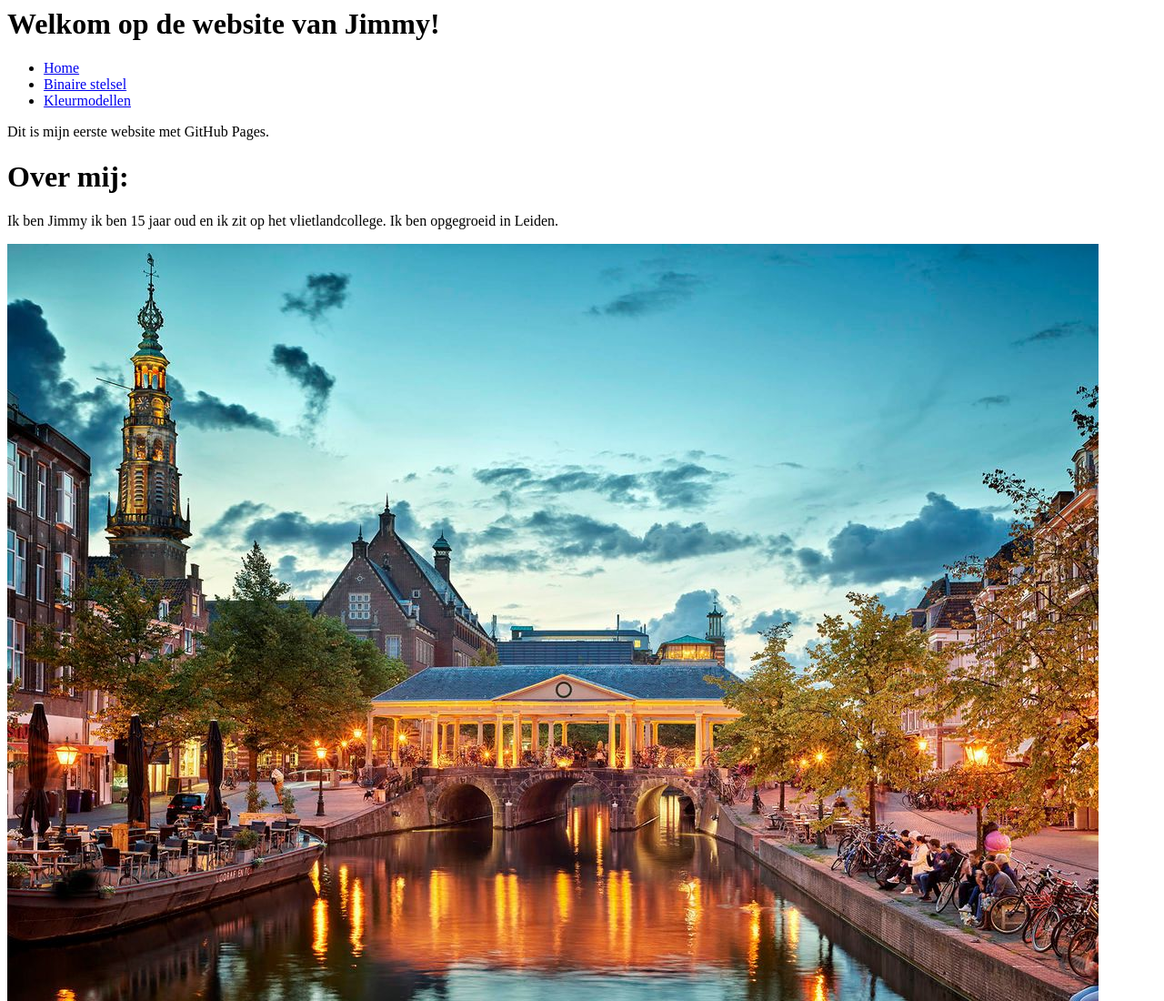
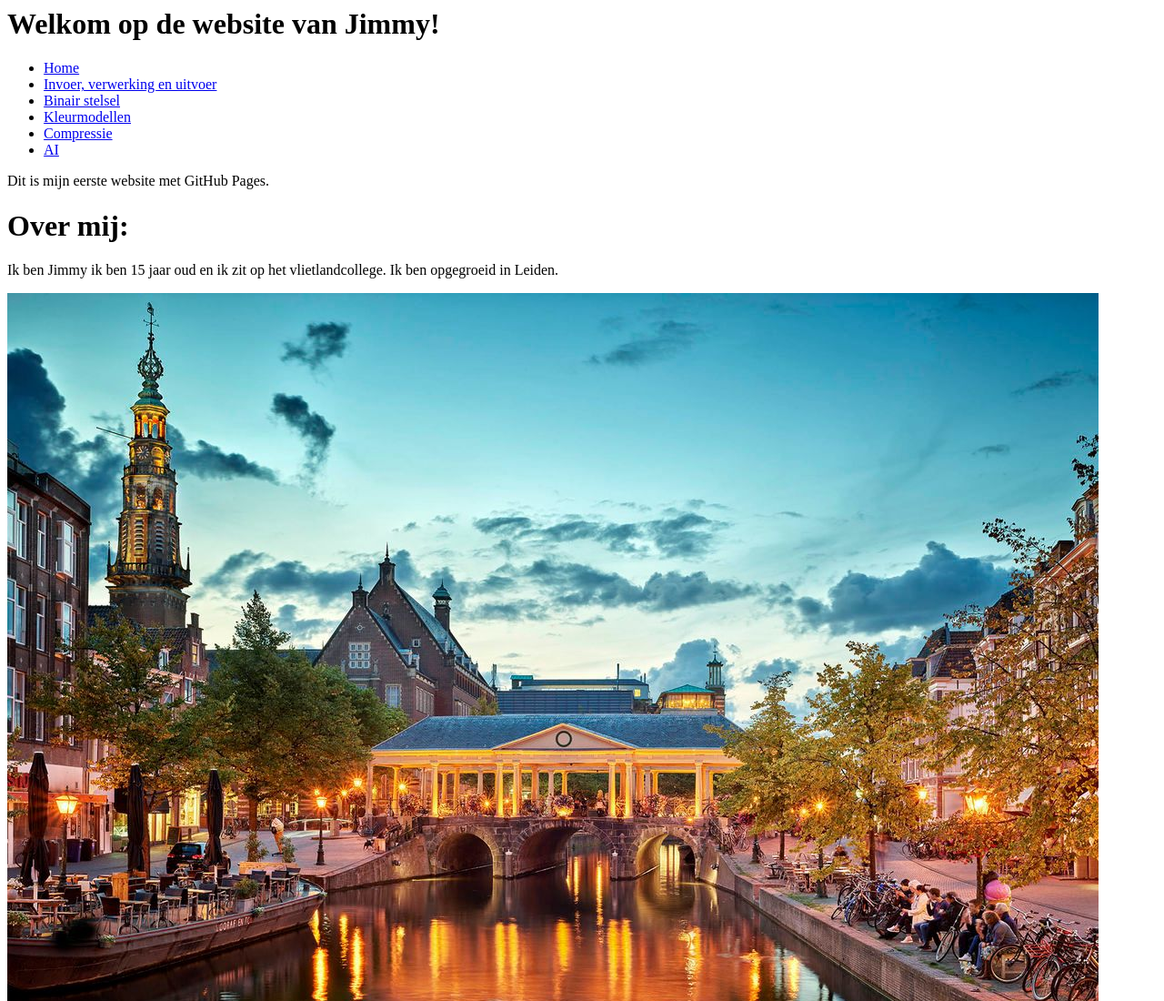
Before and after one commit to Jimmy-67/Jimmy-67.github.io, a plain HTML site: page index.html in a window 1280 px wide. Shown: the top 1100 px of the page at 91% size. Drawn offline with Linux system fonts and the light colour scheme.

Commit message:
Update navigation menu links in index.htmls

```diff
--- a/index.html
+++ b/index.html
@@ -8,12 +8,16 @@
 
     <!-- Dit is de homepage van mijn website. -->
     <h1>Welkom op de website van Jimmy!</h1>
-<!-- Dit menu verbindt de drie pagina's met elkaar. -->
+<!-- Dit menu bevat links naar alle pagina's van de website. -->
 <ul>
     <li><a href="index.html">Home</a></li>
-    <li><a href="binairstelsel.html">Binaire stelsel</a></li>
+    <li><a href="invoer-verwerking-uitvoer.html">Invoer, verwerking en uitvoer</a></li>
+    <li><a href="binairstelsel.html">Binair stelsel</a></li>
     <li><a href="kleurmodellen.html">Kleurmodellen</a></li>
+    <li><a href="compressie.html">Compressie</a></li>
+    <li><a href="ai.html">AI</a></li>
 </ul>
+
     <p>Dit is mijn eerste website met GitHub Pages.</p>
     <h1>Over mij:</h1>
     <p>Ik ben Jimmy ik ben 15 jaar oud en ik zit op het vlietlandcollege. Ik ben opgegroeid in Leiden.</p>
```
